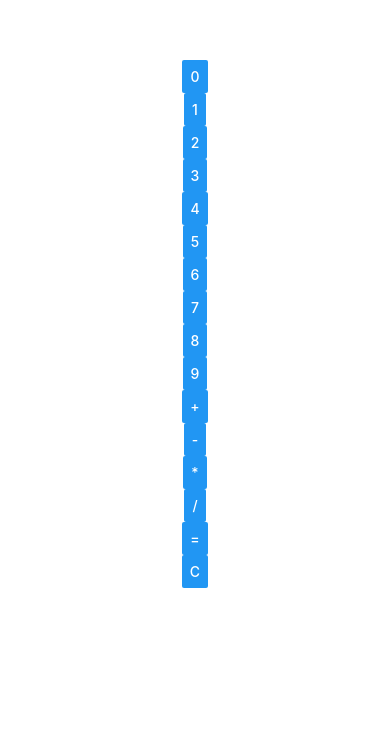
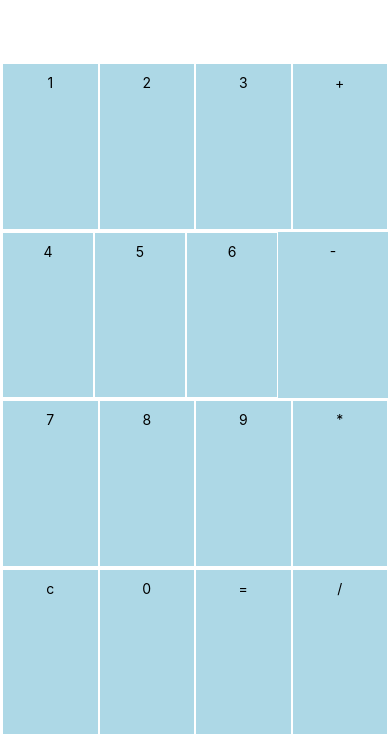
Before and after one commit to MFG-art/React-Native-Calculator, a React Native app: screen / in a window 390 px wide. Shown: the part 107-844 px from the top of the page. Built offline with nearby package versions, Linux system fonts and the light colour scheme.

Commit message:
finished basic design of the Calculator App; Needs more refining

```diff
--- a/App.js
+++ b/App.js
@@ -1,33 +1,91 @@
 import { StatusBar } from 'expo-status-bar';
 import React,{useState} from 'react';
-import { StyleSheet, Text, View, TextInput, Button, ToastAndroid, Alert } from 'react-native';
+import { StyleSheet, Text, View, TextInput, Button, ToastAndroid, Alert,TouchableOpacity } from 'react-native';
 import {onPressButton} from "./ButtonActions.js";
 
 
 
 export default function App() {
 const [text, setText] = useState('');
-
   return (
-    <View style={styles.container}>
-       <TextInput style={styles.screen} value = {text} />
-       <Button style={styles.numberKeys} title="0" onPress={()=>setText(text+"0")}/>
-       <Button title="1" onPress={()=>setText(text+"1")}/>
-       <Button title="2" onPress={()=>setText(text+"2")}/>
-       <Button title="3" onPress={()=>setText(text+"3")}/>
-       <Button title="4" onPress={()=>setText(text+"4")}/>
-       <Button title="5" onPress={()=>setText(text+"5")}/>
-       <Button title="6" onPress={()=>setText(text+"6")}/>
-       <Button title="7" onPress={()=>setText(text+"7")}/>
-       <Button title="8" onPress={()=>setText(text+"8")}/>
-       <Button title="9" onPress={()=>setText(text+"9")}/>
-       <Button title="+" onPress={()=>setText(text+"+")}/>
-       <Button title="-" onPress={()=>setText(text+"-")}/>
-       <Button title="*" onPress={()=>setText(text+"*")}/>
-       <Button title="/" onPress={()=>setText(text+"/")}/>
-       <Button title="=" onPress={()=>setText(eval(text).toString())}/>
-       <Button title="c" onPress={()=>setText('')}/>
-
+    <View style={styles.column}>
+          <View style={styles.row}>
+           <TextInput style={styles.screen} value = {text} />
+          </View>
+          <View style={styles.row} >
+             <View style={styles.row}>
+               <TouchableOpacity style={styles.numberKeys} onPress={()=>setText(text+"1")}>
+                 <Text>1</Text>
+               </TouchableOpacity>
+             </View>
+             <View style={styles.row}>
+               <TouchableOpacity style={styles.numberKeys} onPress={()=>setText(text+"2")}>
+                 <Text>2</Text>
+               </TouchableOpacity>
+             </View>
+            <View style={styles.row}>
+               <TouchableOpacity style={styles.numberKeys} onPress={()=>setText(text+"3")}>
+                 <Text>3</Text>
+               </TouchableOpacity>
+            </View>
+            <View style={styles.row}>
+              <TouchableOpacity style={styles.numberKeys} onPress={()=>setText(text+"+")}>
+                <Text>+</Text>
+              </TouchableOpacity>
+            </View>
+          </View>
+          <View style={styles.row} >
+            <View style={styles.row}>
+              <TouchableOpacity style={styles.numberKeys} onPress={()=>setText(text+"4")}><Text>4</Text></TouchableOpacity>
+            </View>
+            <View style={styles.row}>
+              <TouchableOpacity style={styles.numberKeys} onPress={()=>setText(text+"5")}><Text>5</Text></TouchableOpacity>
+            </View>
+            <View style={styles.row}>
+              <TouchableOpacity style={styles.numberKeys} onPress={()=>setText(text+"6")}><Text>6</Text></TouchableOpacity>
+            </View>
+            <TouchableOpacity style={styles.numberKeys} onPress={()=>setText(text+"-")}>
+              <Text>-</Text>
+            </TouchableOpacity>
+           </View>
+           <View style={styles.row} >
+               <View style={styles.row}>
+                 <TouchableOpacity style={styles.numberKeys} onPress={()=>setText(text+"7")}><Text>7</Text></TouchableOpacity>
+               </View>
+               <View style={styles.row}>
+                 <TouchableOpacity style={styles.numberKeys} onPress={()=>setText(text+"8")}><Text>8</Text></TouchableOpacity>
+               </View>
+               <View style={styles.row}>
+                 <TouchableOpacity style={styles.numberKeys} onPress={()=>setText(text+"9")}><Text>9</Text></TouchableOpacity>
+               </View>
+               <View style={styles.row}>
+                <TouchableOpacity style={styles.numberKeys} onPress={()=>setText(text+"*")}>
+                  <Text>*</Text>
+                </TouchableOpacity>
+               </View>
+            </View>
+           <View style={styles.row} >
+              <View style={styles.row}>
+                <TouchableOpacity style={styles.numberKeys} onPress={()=>setText('')}>
+                  <Text>c</Text>
+                </TouchableOpacity>
+              </View>
+              <View style={styles.row}>
+                <TouchableOpacity style={styles.numberKeys} onPress={()=>setText(text+"0")}>
+                  <Text>0</Text>
+                </TouchableOpacity>
+              </View>
+              <View style={styles.row}>
+                <TouchableOpacity style={styles.numberKeys} onPress={()=>setText(eval(text).toString())}>
+                  <Text>=</Text>
+                </TouchableOpacity>
+              </View>
+              <View style={styles.row}>
+               <TouchableOpacity style={styles.numberKeys} onPress={()=>setText(text+"/")}>
+                 <Text>/</Text>
+               </TouchableOpacity>
+              </View>
+           </View>
     </View>
   );
 }
@@ -38,13 +96,28 @@ const styles = StyleSheet.create({
     backgroundColor: '#fff',
     alignItems: 'center',
     justifyContent: 'center',
+    flexDirection: 'column'
   },
 
   screen: {
+
   },
 
   numberKeys:{
-     backgroundColor:'white',
-     color:'black',
+     backgroundColor:'lightblue',
+     alignItems: 'center',
+     padding: 10,
+     flex: 1
   },
+
+    column: {
+      flex: 1,
+      flexDirection: 'column',
+      margin: 1
+    },
+    row: {
+      flex: 1,
+      flexDirection: 'row',
+      margin: 1,
+    },
 });
```
